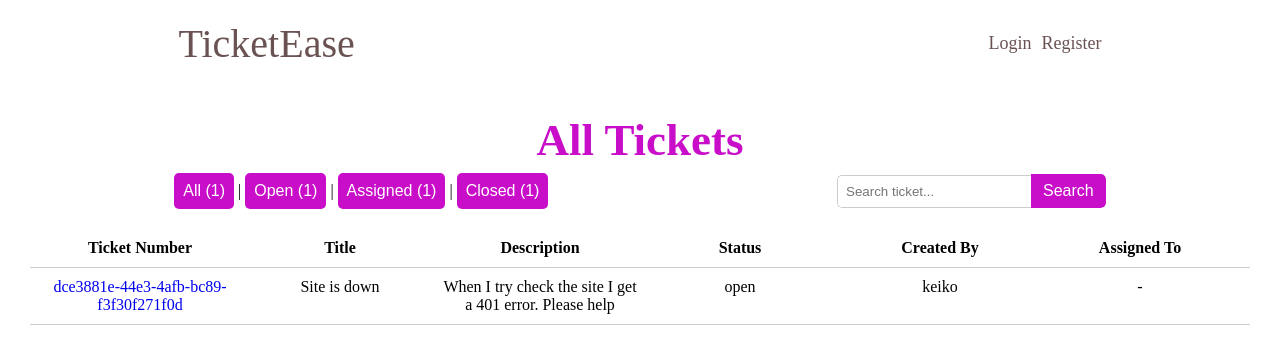
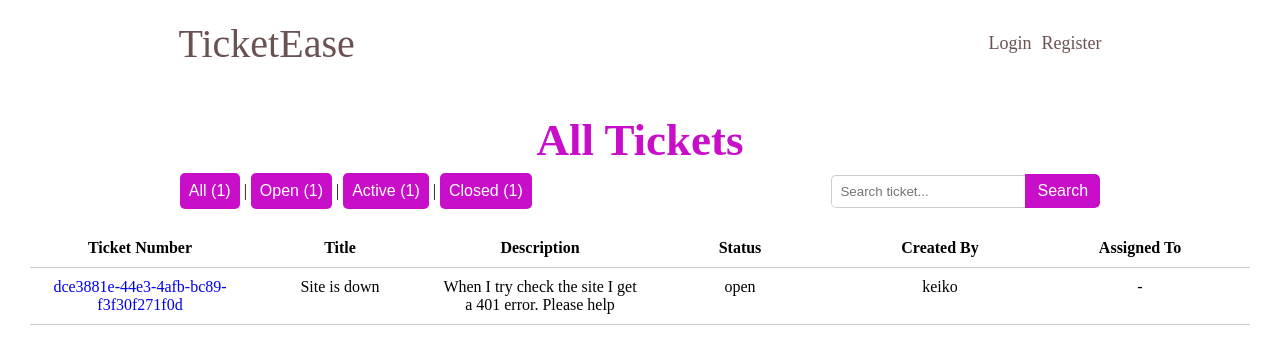
Before and after one commit to TKaburu/TicketEase, a Django app: template tickets/templates/tickets/tickets-view.html in a window 1280 px wide. Shown: the top 364 px of the page. Run offline with Django 5.2, Linux system fonts and the light colour scheme; data comes from the database, SQL or seed files in the repository; tables that the repository leaves empty hold one stand-in row (values such as "Sample post"); the template is opened without the code that fills it: values that come from a table or form of the project are taken from there, most other values are stand-ins (such as "Sample title", 1, 10 or a date in 2020); parts of the project's set-up code (start-up, migrations or seed data) failed here and were passed over.

Commit message:
fix: changed 'assigned' status to 'active'

```diff
--- a/tickets/templates/tickets/tickets-view.html
+++ b/tickets/templates/tickets/tickets-view.html
@@ -22,7 +22,7 @@
                     </button>
                     |
                     <button>
-                        <a href="{% url 'tickets-view' %}?status=assigned" style="color: white;">Assigned ({{ assigned_count }})</a>
+                        <a href="{% url 'tickets-view' %}?status=active" style="color: white;">Active ({{ active_count }})</a>
                     </button>
                     |
                     <button>
```
